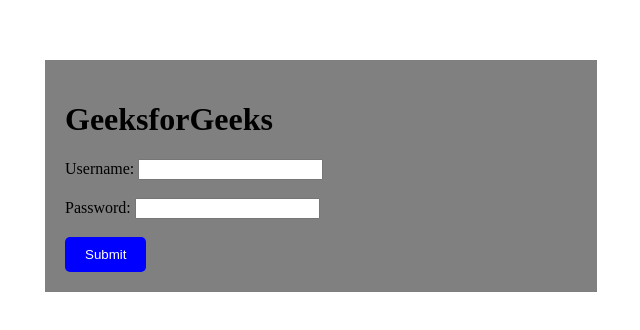
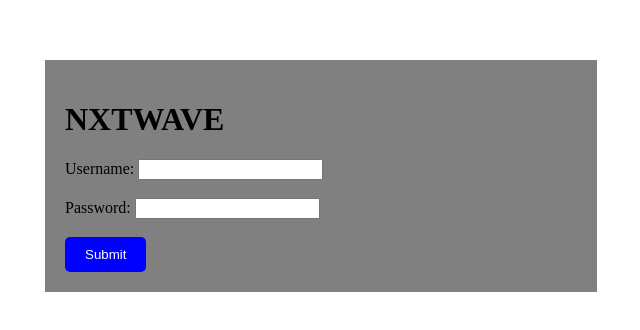
Before and after one commit to Harsha1458/Nxtwave-pro-1, a plain HTML site: page index.html in a window 1280 px wide. Shown: the part 224-554 px from the top of the page, without its empty margins (319-959 px from the left). Drawn offline with Linux system fonts and the light colour scheme.

Commit message:
Update index.html

```diff
--- a/index.html
+++ b/index.html
@@ -8,7 +8,7 @@
 </head>
 <body>
     <div class="form-container">
-        <h1>GeeksforGeeks</h1>
+        <h1>NXTWAVE</h1>
         <form id="my-form">
             <label for="username">Username:</label>
             <input type="text" id="username" name="username" required>
```
